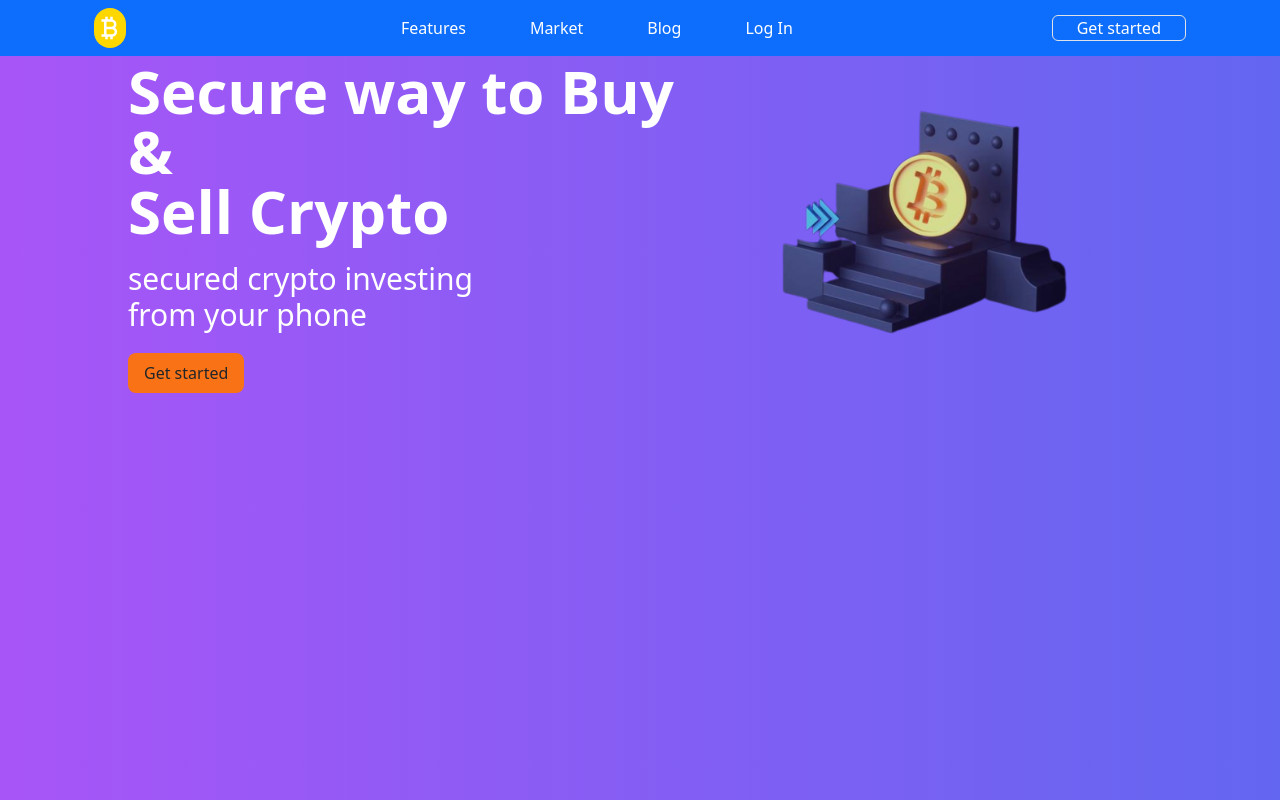
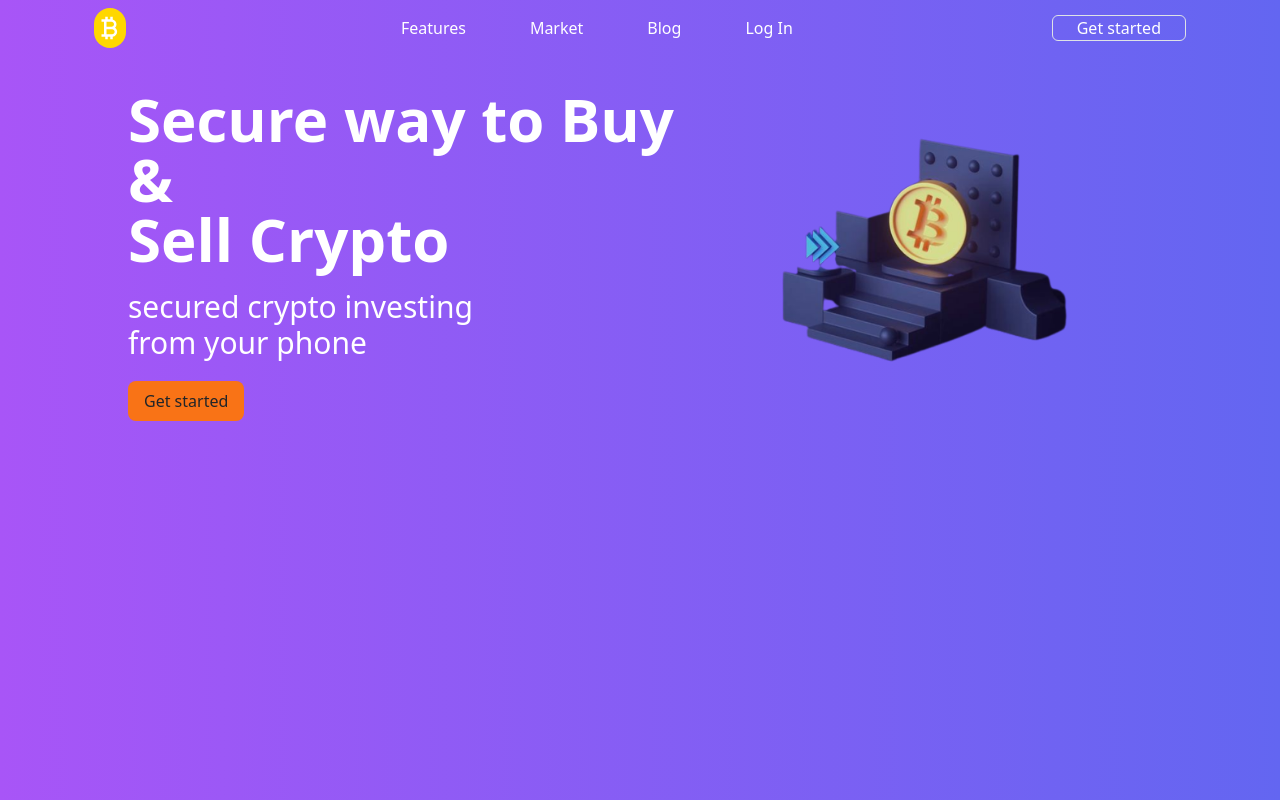
Before and after one commit to Mishael-Git/Crypto-Coin, a React (Vite) app: page / in a window 1280 px wide. Built offline with nearby package versions, Linux system fonts and the light colour scheme.

Commit message:
Background update

```diff
--- a/src/App.jsx
+++ b/src/App.jsx
@@ -9,7 +9,7 @@ import Login from "./components/LogIn";
 
 function App() {
   return (
-    <div className="  bg-gradient-to-r from-purple-500 to-indigo-500  h-screen w-screen">
+    <div className="  bg-gradient-to-r from-purple-500 to-indigo-500 ">
       <Routes>
         <Route path="/" element={<Home />} />
         <Route path="/features" element={<Features />} />
--- a/src/components/Body.jsx
+++ b/src/components/Body.jsx
@@ -4,7 +4,7 @@ import { Main } from "./Info";
 function Body() {
   return (
     <div>
-      <div>
+      <div className="  bg-gradient-to-r from-purple-500 to-indigo-500 h-screen py-7">
         <Main />
       </div>
     </div>
--- a/src/components/MainBody.jsx
+++ /dev/null
@@ -1,18 +0,0 @@
-import React, { useEffect } from "react";
-import { pic1 } from "../assets/image/image";
-import AOS from "aos";
-import "aos/dist/aos.css";
-
-function MainBody() {
-  useEffect(() => {
-    AOS.init({
-      duration: 1000,
-      delay: 200,
-      easing: "ease-in-out",
-    });
-  }, []);
-
-  return (
-    <div>
-        H
-export default MainBody;
--- a/src/components/Navbar.jsx
+++ b/src/components/Navbar.jsx
@@ -6,7 +6,7 @@ import { BiBitcoin } from "react-icons/bi";
 import { Link } from "react-router-dom";
 function Top() {
   return (
-    <Navbar expand="lg" fixed="top" bg="primary" >
+    <Navbar expand="lg" fixed="top"  >
       <Container className="flex items-center px-4">
         <Navbar.Brand
           as={Link}
```
